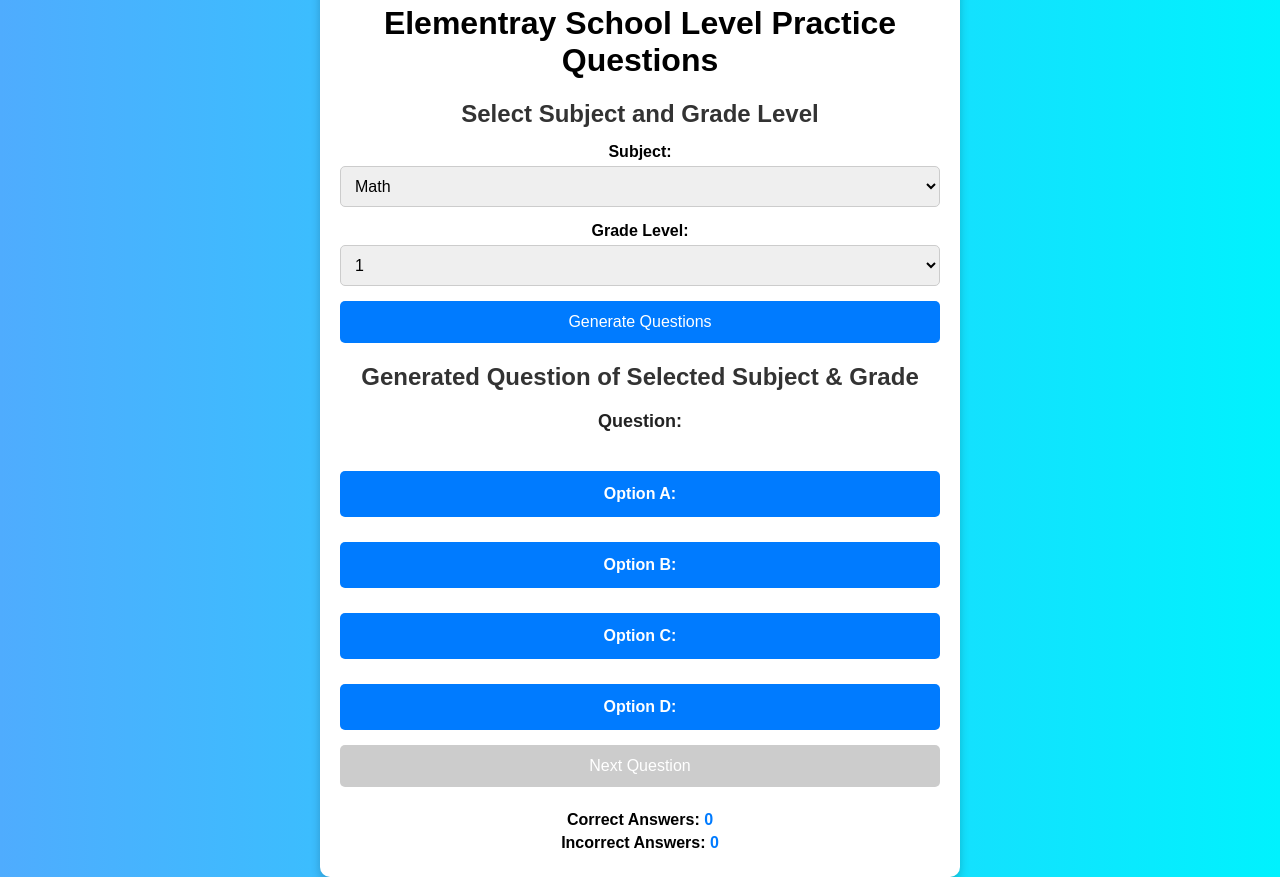
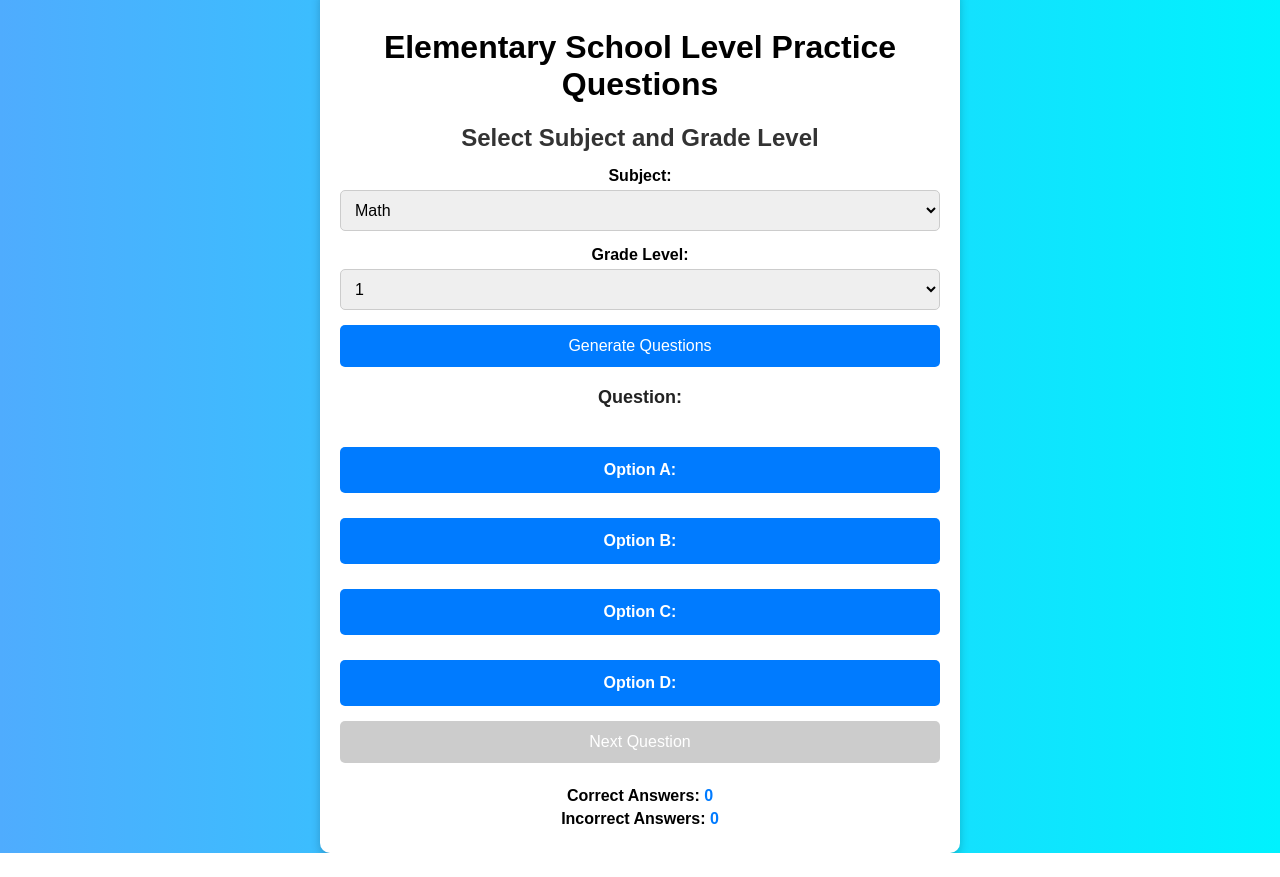
Before and after one commit to VikRag/WorkingGenerateQuestions, a plain HTML site: page index.html in a window 1280 px wide. After the commit the page ends 853 px from the top, so only its background shows below. Drawn offline with Linux system fonts and the light colour scheme.

Commit message:
Changed h2 text

```diff
--- a/index.html
+++ b/index.html
@@ -12,7 +12,7 @@
 
 <body>
     <div class="container">
-        <h1>Elementray School Level Practice Questions</h1>
+        <h1>Elementary School Level Practice Questions</h1>
         <h2>Select Subject and Grade Level</h2>
         <label for="subject">Subject:</label>
         <select id="subject">
@@ -33,7 +33,6 @@
 
         <button id="generate" onclick="generateQuestions()">Generate Questions</button>
 
-        <h2>Generated Question of Selected Subject & Grade </h2>
         <div>
             <h4 id="question">Question:</h4>
         </div>
```
Also changed, not shown: signUp.html (+1 -0 lines).
